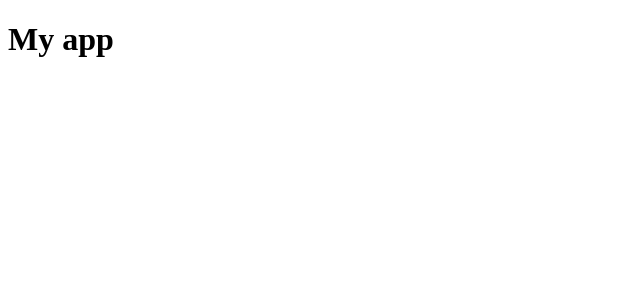
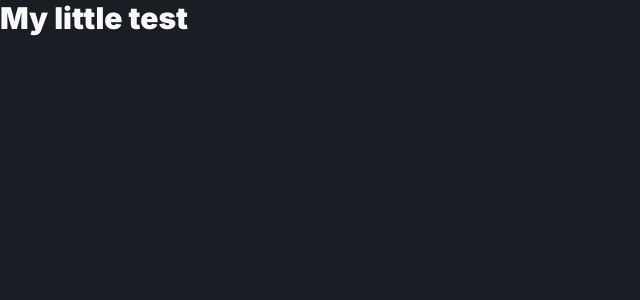
Before and after one commit to jmamadeu/spacetraveling, a Next.js app: page / in a window 1280 px wide. Shown: the top 300 px of the page, without its empty margins (0-640 px from the left). Built offline with nearby package versions, Linux system fonts and the light colour scheme.

Commit message:
chore: setup up chakra ui theme

```diff
--- a/package.json
+++ b/package.json
@@ -13,6 +13,10 @@
     "prepare": "husky install"
   },
   "dependencies": {
+    "@chakra-ui/react": "^1.6.7",
+    "@emotion/react": "11",
+    "@emotion/styled": "11",
+    "framer-motion": "4",
     "next": "11.1.0",
     "react": "17.0.2",
     "react-dom": "17.0.2"
--- a/src/pages/_app.tsx
+++ b/src/pages/_app.tsx
@@ -1,6 +1,13 @@
+import { ChakraProvider } from '@chakra-ui/react';
 import type { AppProps } from 'next/app';
 
+import theme from '../theme';
+
 function MyApp({ Component, pageProps }: AppProps) {
-  return <Component {...pageProps} />;
+  return (
+    <ChakraProvider theme={theme}>
+      <Component {...pageProps} />
+    </ChakraProvider>
+  );
 }
 export default MyApp;
--- /dev/null
+++ b/src/pages/_document.tsx
@@ -0,0 +1,41 @@
+import Document, {
+  DocumentContext,
+  Head,
+  Html,
+  Main,
+  NextScript,
+} from 'next/document';
+
+class MyDocument extends Document {
+  static async getInitialProps(ctx: DocumentContext) {
+    const initialProps = await Document.getInitialProps(ctx);
+
+    return initialProps;
+  }
+
+  render() {
+    return (
+      <Html>
+        <Head>
+          <link rel="preconnect" href="https://fonts.googleapis.com" />
+          <link
+            rel="preconnect"
+            href="https://fonts.gstatic.com"
+            crossOrigin="true"
+          />
+          <link
+            href="https://fonts.googleapis.com/css2?family=Inter:wght@400;500;600;900&display=swap"
+            rel="stylesheet"
+          />
+        </Head>
+
+        <body>
+          <Main />
+          <NextScript />
+        </body>
+      </Html>
+    );
+  }
+}
+
+export default MyDocument;
--- a/src/pages/index.tsx
+++ b/src/pages/index.tsx
@@ -1,3 +1,4 @@
+import { Heading } from '@chakra-ui/layout';
 import type { NextPage } from 'next';
 import Head from 'next/head';
 
@@ -10,7 +11,9 @@ const Home: NextPage = () => {
         <link rel="icon" href="/favicon.ico" />
       </Head>
 
-      <h1> My app</h1>
+      <Heading variant="primary" size="lg">
+        My little test
+      </Heading>
     </div>
   );
 };
```
Also changed, not shown: 1 other file (tests, documents, lock files or other folders).
